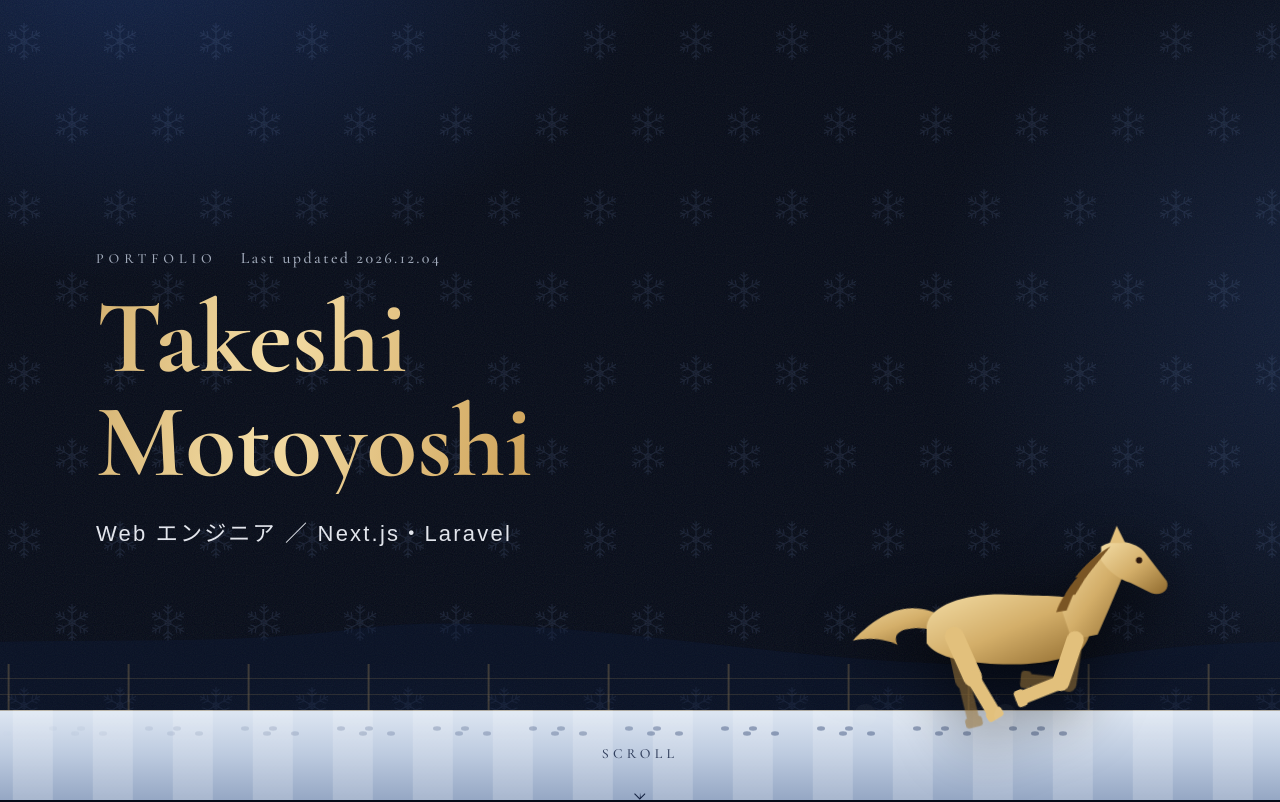
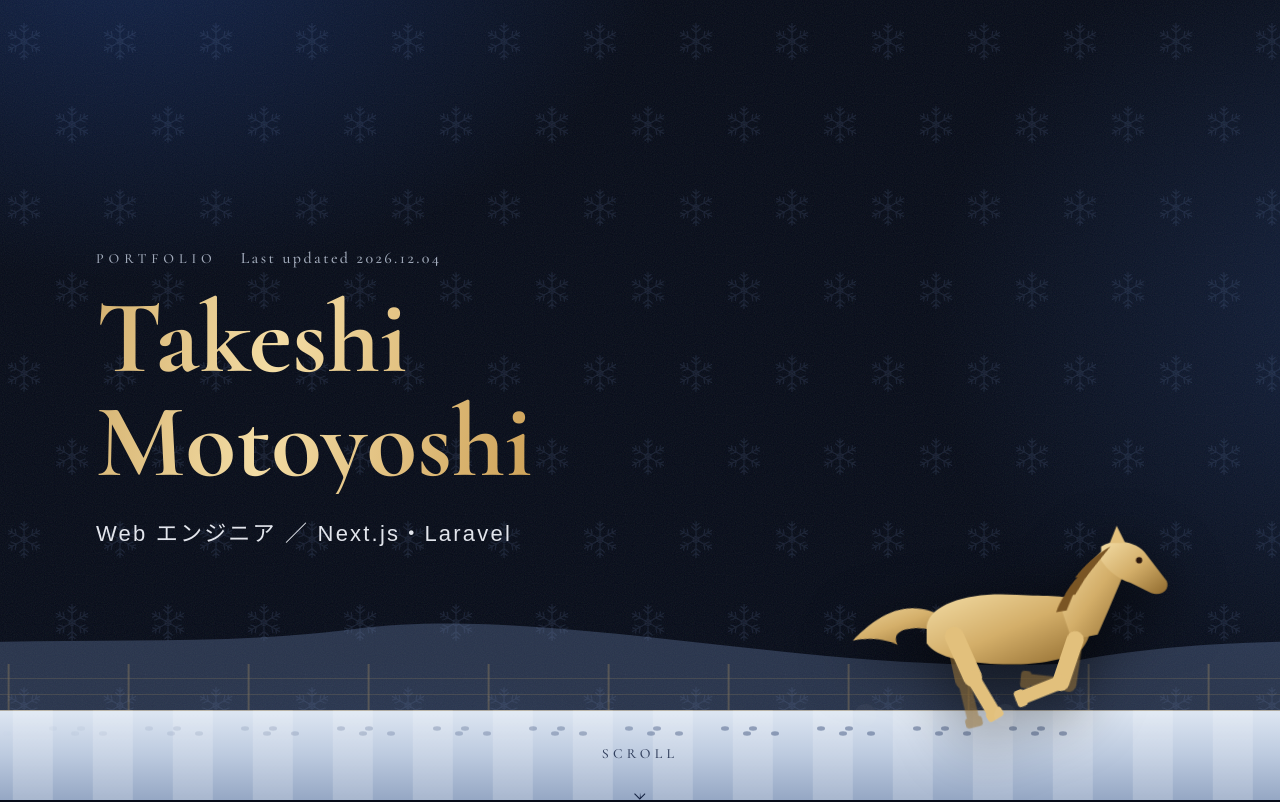
Before and after one commit to tmdressage/Portfolio, a Next.js app: page / in a window 1280 px wide. Shown: the top 802 px of the page. Built offline with nearby package versions, Linux system fonts and the light colour scheme; a web font is replaced by a local one.

Commit message:
fix: 背景の山の色の微修正

```diff
--- a/src/app/globals.css
+++ b/src/app/globals.css
@@ -4,7 +4,7 @@
 @theme {
   /* ===== 基本の色（濃い藍ベース） ===== */
   --color-night: #060b18; /* ページの背景 */
-  --color-navy: #0f1d3d; /* 紺（背景の光・遠くの丘・絵馬の屋根板） */
+  --color-navy: #0f1d3d; /* 紺（背景の光・絵馬の屋根板） */
   --color-navy-light: #1c3a78; /* 明るい紺（背景の光・絵馬の屋根板・絵馬の紐） */
   --color-steel: #2a4a85; /* 鋼色＝くすんだ青（背景の光） */
   --color-gold: #d4af6a;
@@ -31,11 +31,12 @@
   --color-horse-icon-from: #1c3366; /* 見出しの丸い馬アイコンの背景：中心 */
   --color-horse-icon-to: #081022; /* 見出しの丸い馬アイコンの背景：外側 */
 
-  /* ===== 雪原（トップの地面） ===== */
+  /* ===== トップの景色（雪原・遠くの丘） ===== */
   --color-snow-light: #dde6f2;
   --color-snow: #bccadf;
   --color-snow-dark: #95a7c4;
   --color-hoofprint: rgb(70 90 130 / 0.5); /* 雪原に残る蹄の跡 */
+  --color-hills: #6a80ab; /* 遠くの丘（夜空と見分けやすい薄い青灰） */
 
   /* ===== 馬（Horse.tsx） ===== */
   --color-horse-near: #e2c07c; /* 手前の脚と耳（明るい金） */
--- a/src/features/profile/components/ProfileHero.tsx
+++ b/src/features/profile/components/ProfileHero.tsx
@@ -57,7 +57,7 @@ export function ProfileHero({ profile }: Props) {
         >
           <path
             d='M0 70 C150 30 300 60 450 35 S800 80 1000 70 C1150 30 1300 60 1450 35 S1800 80 2000 70 L2000 120 L0 120 Z'
-            className='fill-navy'
+            className='fill-hills'
           />
         </svg>
         <div className='snowfield snowfield-moving absolute inset-x-0 bottom-0 h-22.5 border-t border-gold/40' />
```
